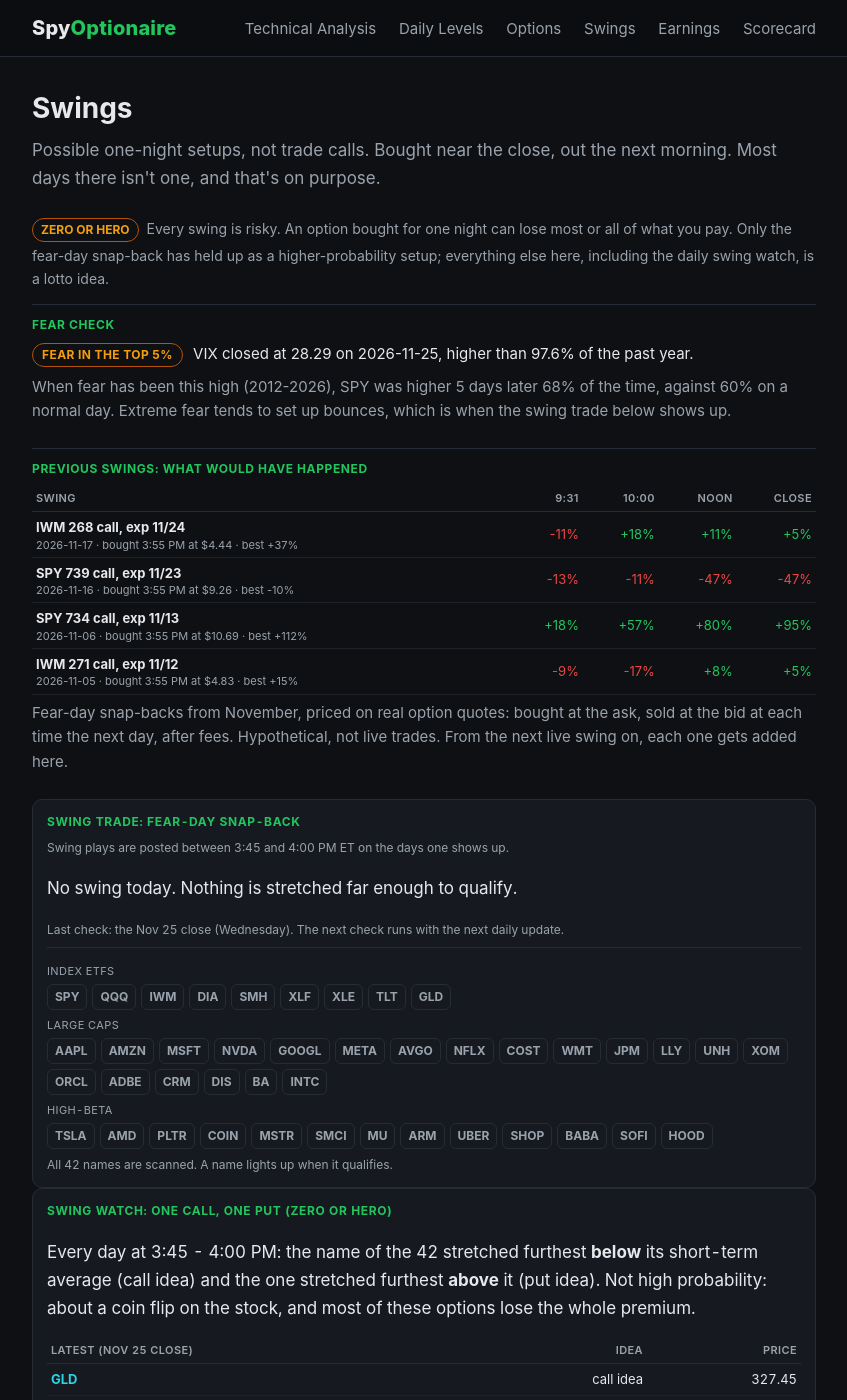
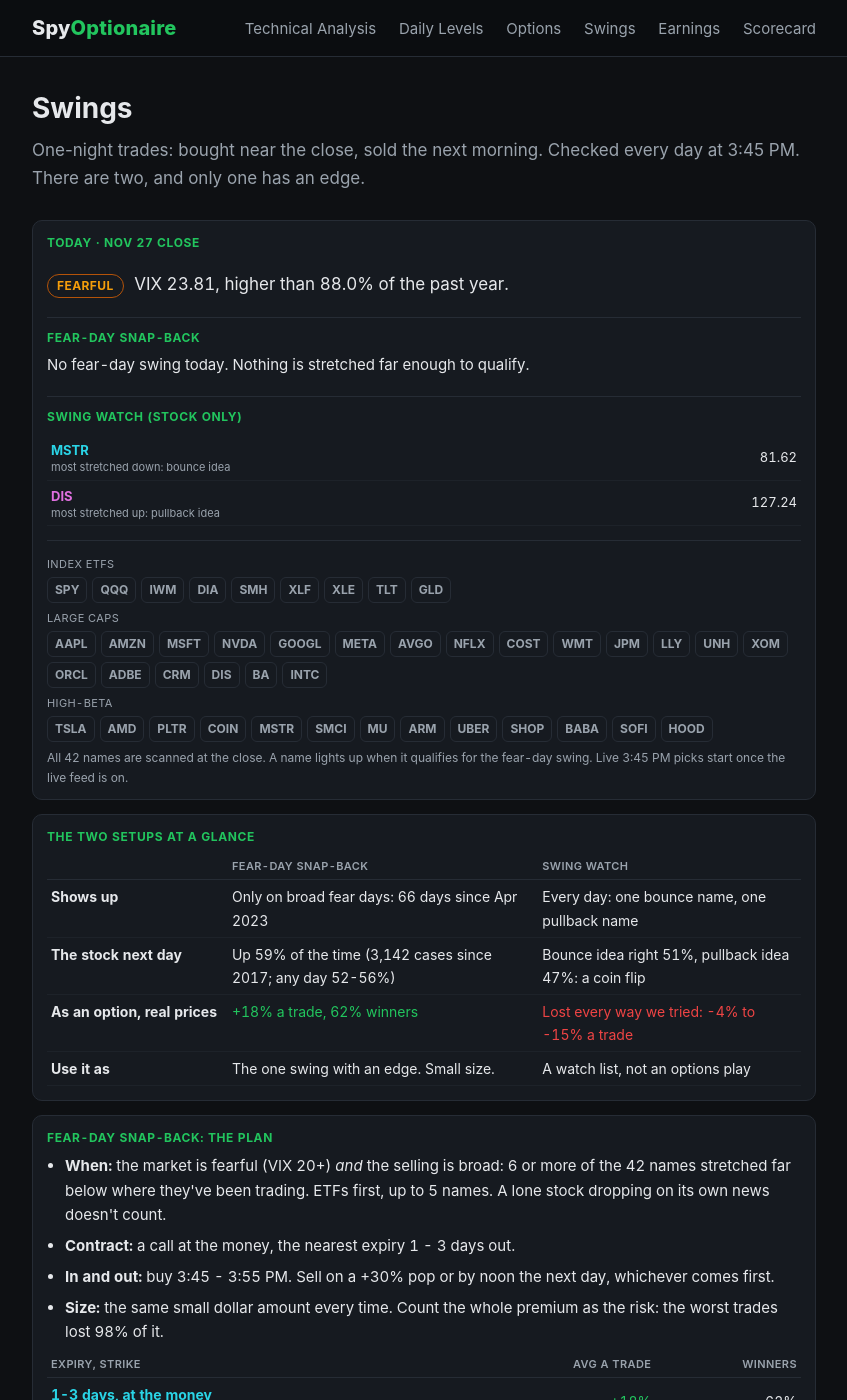
Before and after one commit to SpyOptionaire/spyoptionaire.github.io, a Jekyll site: the page built from swings.html, in a window 1280 px wide and 1400 px high. Shown: the whole window, without its empty margins (216-1063 px from the left). Built offline with Jekyll 4.4.1, drawn with Linux system fonts in a browser that asks for light colours; some of the changed text lies outside the part shown.

Commit message:
Swings page rebuilt: today's check, the two setups at a glance, the fear-day plan with real-fill results (same dollars per trade), November swings under the plan, swing watch as a stock watch
Co-Authored-By: Claude Opus 5.5 <noreply@anthropic.com>
Claude-Session: https://claude.ai/code/session_01EnXCpuWUg6oc66XeZWqt4P

```diff
--- /dev/null
+++ b/_data/swing_options.json
@@ -0,0 +1,67 @@
+{
+ "period": "Apr 2023 - Nov 2026",
+ "method": "Bought at the ask at 3:45 PM, sold at the bid the next day, $0.65 a contract each side, the same dollars on every trade.",
+ "fear": {
+  "days": 66,
+  "days_by_year": "8 / 10 / 21 / 27",
+  "trades": 281,
+  "avg": 18,
+  "med": 30,
+  "win": 62,
+  "worst": 98,
+  "years": [
+   {
+    "y": "2023",
+    "v": 26
+   },
+   {
+    "y": "2024",
+    "v": 35
+   },
+   {
+    "y": "2025",
+    "v": -8
+   },
+   {
+    "y": "2026",
+    "v": 31
+   }
+  ],
+  "contracts": [
+   {
+    "c": "1-3 days, at the money",
+    "plan": true,
+    "avg": 18,
+    "win": 62
+   },
+   {
+    "c": "1-3 days, 1 in the money",
+    "avg": 14,
+    "win": 62
+   },
+   {
+    "c": "3-6 days, 1 in the money",
+    "avg": -6,
+    "win": 50
+   },
+   {
+    "c": "7+ days, 1 in the money",
+    "avg": 2,
+    "win": 52
+   }
+  ],
+  "hold_close": 36
+ },
+ "watch": {
+  "call_lo": -4,
+  "call_hi": -15,
+  "put_lo": -8,
+  "put_hi": -15
+ },
+ "stock": {
+  "up": 59,
+  "cases": "3,142",
+  "since": "2017",
+  "base": "52-56%"
+ }
+}
--- a/_data/swings.json
+++ b/_data/swings.json
@@ -1,10 +1,10 @@
 {
  "built": "2026-11-27",
  "today": {
-  "date": "2026-11-25",
+  "date": "2026-11-27",
   "swings": [],
-  "no_swing": "No swing today. Nothing is stretched far enough to qualify.",
-  "checked": "the Nov 25 close (Wednesday). The next check runs with the next daily update."
+  "no_swing": "No fear-day swing today. Nothing is stretched far enough to qualify.",
+  "checked": "the Nov 27 close (Friday, half day). The next check runs with the next daily update."
  },
  "history": {
   "period": "Sep 2017 - Nov 2026",
@@ -59,48 +59,166 @@
  },
  "previous": [
   {
-   "date": "2026-11-17",
-   "ticker": "IWM",
-   "contract": "268 call, exp 11/24",
-   "bought": "3:55 PM at $4.44",
-   "o": -11,
-   "t10": 18,
-   "noon": 11,
-   "close": 5,
-   "best": 37
+   "date": "Nov 20",
+   "ticker": "GLD",
+   "contract": "323 call, exp 11/23",
+   "bought": "3:45 PM at $3.45",
+   "o": 314,
+   "t10": 273,
+   "noon": 273,
+   "close": 179,
+   "best": 316,
+   "plan": 314,
+   "cells": [
+    314,
+    273,
+    273,
+    179
+   ]
   },
   {
-   "date": "2026-11-16",
-   "ticker": "SPY",
-   "contract": "739 call, exp 11/23",
-   "bought": "3:55 PM at $9.26",
-   "o": -13,
-   "t10": -11,
-   "noon": -47,
-   "close": -47,
-   "best": -10
+   "date": "Nov 19",
+   "ticker": "DIA",
+   "contract": "491 call, exp 11/20",
+   "bought": "3:45 PM at $3.25",
+   "o": -33,
+   "t10": 29,
+   "noon": -71,
+   "close": null,
+   "best": 41,
+   "plan": 39,
+   "cells": [
+    -33,
+    29,
+    -71,
+    null
+   ]
   },
   {
-   "date": "2026-11-06",
-   "ticker": "SPY",
-   "contract": "734 call, exp 11/13",
-   "bought": "3:55 PM at $10.69",
-   "o": 18,
-   "t10": 57,
-   "noon": 80,
-   "close": 95,
-   "best": 112
+   "date": "Nov 18",
+   "ticker": "GLD",
+   "contract": "341 call, exp 11/19",
+   "bought": "3:45 PM at $2.78",
+   "o": -73,
+   "t10": -83,
+   "noon": -99,
+   "close": null,
+   "best": -73,
+   "plan": -99,
+   "cells": [
+    -73,
+    -83,
+    -99,
+    null
+   ]
   },
   {
-   "date": "2026-11-05",
-   "ticker": "IWM",
-   "contract": "271 call, exp 11/12",
-   "bought": "3:55 PM at $4.83",
+   "date": "Nov 17",
+   "ticker": "DIA",
+   "contract": "507 call, exp 11/20",
+   "bought": "3:45 PM at $4.50",
+   "o": -27,
+   "t10": -44,
+   "noon": -66,
+   "close": -73,
+   "best": -25,
+   "plan": -66,
+   "cells": [
+    -27,
+    -44,
+    -66,
+    -73
+   ]
+  },
+  {
+   "date": "Nov 16",
+   "ticker": "SPY",
+   "contract": "740 call, exp 11/17",
+   "bought": "3:45 PM at $3.48",
+   "o": -33,
+   "t10": -38,
+   "noon": -95,
+   "close": -100,
+   "best": -32,
+   "plan": -95,
+   "cells": [
+    -33,
+    -38,
+    -95,
+    -100
+   ]
+  },
+  {
+   "date": "Nov 6",
+   "ticker": "XLE",
+   "contract": "62 call, exp 11/9",
+   "bought": "3:45 PM at $0.56",
+   "o": -83,
+   "t10": -79,
+   "noon": -63,
+   "close": -91,
+   "best": -51,
+   "plan": -63,
+   "cells": [
+    -83,
+    -79,
+    -63,
+    -91
+   ]
+  },
+  {
+   "date": "Nov 5",
+   "ticker": "SMH",
+   "contract": "450 call, exp 11/6",
+   "bought": "3:45 PM at $11.70",
+   "o": 75,
+   "t10": 73,
+   "noon": 15,
+   "close": -1,
+   "best": 107,
+   "plan": 75,
+   "cells": [
+    75,
+    73,
+    15,
+    -1
+   ]
+  },
+  {
+   "date": "Nov 3",
+   "ticker": "INTC",
+   "contract": "61 call, exp 11/6",
+   "bought": "3:45 PM at $1.88",
+   "o": -61,
+   "t10": -53,
+   "noon": -70,
+   "close": -76,
+   "best": -36,
+   "plan": -70,
+   "cells": [
+    -61,
+    -53,
+    -70,
+    -76
+   ]
+  },
+  {
+   "date": "Nov 2",
+   "ticker": "QQQ",
+   "contract": "681 call, exp 11/3",
+   "bought": "3:45 PM at $5.97",
    "o": -9,
-   "t10": -17,
-   "noon": 8,
-   "close": 5,
-   "best": 15
+   "t10": -15,
+   "noon": 2,
+   "close": -26,
+   "best": 29,
+   "plan": 2,
+   "cells": [
+    -9,
+    -15,
+    2,
+    -26
+   ]
   }
  ],
  "lotto": [],
@@ -164,38 +282,56 @@
   }
  ],
  "fear": {
-  "pct": 97.6,
-  "asof": "2026-11-25",
-  "vix": 28.29,
-  "top5": true,
+  "pct": 88.0,
+  "asof": "2026-11-27",
+  "vix": 23.81,
+  "top5": false,
   "up": 68,
   "base": 60,
   "period": "2012-2026"
  },
  "log": [],
  "watch": {
-  "asof": "Nov 25",
+  "asof": "Nov 27",
   "latest": [
+   {
+    "date": "Nov 27",
+    "side": "call",
+    "sym": "MSTR",
+    "close": "81.62",
+    "move": null,
+    "best": null,
+    "result": "pending"
+   },
+   {
+    "date": "Nov 27",
+    "side": "put",
+    "sym": "DIS",
+    "close": "127.24",
+    "move": null,
+    "best": null,
+    "result": "pending"
+   }
+  ],
+  "recent": [
    {
     "date": "Nov 25",
     "side": "call",
     "sym": "GLD",
     "close": "327.45",
-    "move": null,
-    "best": null,
-    "result": "pending"
+    "move": "+2.12%",
+    "best": "+2.12%",
+    "result": "worked"
    },
    {
     "date": "Nov 25",
     "side": "put",
     "sym": "TLT",
     "close": "82.24",
-    "move": null,
-    "best": null,
-    "result": "pending"
-   }
-  ],
-  "recent": [
+    "move": "+1.18%",
+    "best": "+1.23%",
+    "result": "worked"
+   },
    {
     "date": "Nov 24",
     "side": "put",
@@ -267,24 +403,6 @@
     "move": "+2.84%",
     "best": "+5.13%",
     "result": "worked"
-   },
-   {
-    "date": "Nov 18",
-    "side": "put",
-    "sym": "DIS",
-    "close": "122.36",
-    "move": "+1.72%",
-    "best": "+1.95%",
-    "result": "worked"
-   },
-   {
-    "date": "Nov 18",
-    "side": "call",
-    "sym": "UNH",
-    "close": "349.91",
-    "move": "-5.55%",
-    "best": "+1.13%",
-    "result": "did not work"
    }
   ],
   "record": {
@@ -295,5 +413,6 @@
    "put_win": 47,
    "fear_win": 61.5
   }
- }
+ },
+ "previous_note": "November: 3 of 9 worked and the average was +4% a trade, carried by one +314% day. That's how this setup behaves: most days lose, a few pay big."
 }
--- a/assets/css/style.css
+++ b/assets/css/style.css
@@ -111,3 +111,4 @@ main > .ob { margin:14px 0; }
 .lgn { color:var(--muted); font-size:11px; text-transform:uppercase; letter-spacing:.5px; font-weight:700; }
 
 .lad.txt td { white-space:normal; } .lad.txt td:last-child { text-align:left; padding-left:12px; }
+.lad.glance th, .lad.glance td { text-align:left; white-space:normal; vertical-align:top; } .lad.glance td:first-child { width:24%; }
--- a/index.html
+++ b/index.html
@@ -25,8 +25,8 @@ title: SpyOptionaire
   </a>
   <a class="tile" href="{{ '/swings/' | relative_url }}">
     <span class="k">Swings</span>
-    <b>Possible one-night setups</b>
-    <span>Only on fearful, broad sell-off days, with the reason, a contract to look at and a running results log. Most days there isn't one.</span>
+    <b>One-night setups near the close</b>
+    <span>The fear-day snap-back, the one swing with an edge, plus a daily swing watch. Each with how it did on real option prices.</span>
   </a>
   <a class="tile" href="{{ '/earnings/' | relative_url }}">
     <span class="k">Earnings</span>
--- a/swings.html
+++ b/swings.html
@@ -1,46 +1,26 @@
 ---
 layout: default
 title: Swings
-description: Possible overnight swing setups - the fear-day snap-back when it fires, plus a daily zero-or-hero swing watch (one call, one put) - with the reason, a contract to look at, and what each would have done the next morning. Education only, never a trade call.
+description: One-night swing setups checked every day at 3:45 PM - the fear-day snap-back (the one with an edge) and the daily swing watch - with how each did on real option prices. Education only, never a trade call.
 permalink: /swings/
 ---
 {% assign S = site.data.swings %}
+{% assign O = site.data.swing_options %}
+{% assign F = S.fear %}
+{% assign W = S.watch %}
 {% assign H = S.history %}
-{% assign F = S.fear %}
 <section class="hero">
   <h1>Swings</h1>
-  <p>Possible one-night setups, not trade calls. Bought near the close, out the next morning. Most days there isn't one, and that's on purpose.</p>
+  <p>One-night trades: bought near the close, sold the next morning. Checked every day at 3:45 PM. There are two, and only one has an edge.</p>
 </section>
-<p class="pre"><span class="tag warn">ZERO OR HERO</span> Every swing is risky. An option bought for one night can lose most or all of what you pay. Only the fear-day snap-back has held up as a higher-probability setup; everything else here, including the daily swing watch, is a lotto idea.</p>
 
-{% if F %}
-<div class="ob">
-  <span class="k">Fear check</span>
-  <p>{% if F.top5 %}<span class="chip warn">FEAR IN THE TOP 5%</span> {% endif %}VIX closed at {{ F.vix }} on {{ F.asof }}, higher than {{ F.pct }}% of the past year.</p>
-  <p class="muted">When fear has been this high ({{ F.period }}), SPY was higher 5 days later {{ F.up }}% of the time, against {{ F.base }}% on a normal day. Extreme fear tends to set up bounces, which is when the swing trade below shows up.</p>
-</div>
-{% endif %}
+<div class="board one">
+<div class="card sw">
+  <span class="k">Today &middot; {{ S.today.checked | split: " (" | first | remove: "the " }}</span>
+  <p>{% if F.top5 %}<span class="chip warn">FEAR IN THE TOP 5%</span> {% elsif F.vix >= 20 %}<span class="chip warn">FEARFUL</span> {% else %}<span class="chip calm">CALM</span> {% endif %}VIX {{ F.vix }}, higher than {{ F.pct }}% of the past year.</p>
 
   <div class="ob">
-  <span class="k">Previous swings: what would have happened</span>
-  <table class="lad swt">
-    <thead><tr><th>Swing</th><th>9:31</th><th>10:00</th><th>Noon</th><th>Close</th></tr></thead>
-    <tbody>
-    {% for r in S.previous %}
-      <tr><td><b>{{ r.ticker }} {{ r.contract }}</b><i>{{ r.date }} &middot; bought {{ r.bought }} &middot; best {% if r.best >= 0 %}+{% endif %}{{ r.best }}%</i></td>
-        <td class="{% if r.o >= 0 %}up{% else %}dn{% endif %}">{% if r.o >= 0 %}+{% endif %}{{ r.o }}%</td>
-        <td class="{% if r.t10 >= 0 %}up{% else %}dn{% endif %}">{% if r.t10 >= 0 %}+{% endif %}{{ r.t10 }}%</td>
-        <td class="{% if r.noon >= 0 %}up{% else %}dn{% endif %}">{% if r.noon >= 0 %}+{% endif %}{{ r.noon }}%</td>
-        <td class="{% if r.close >= 0 %}up{% else %}dn{% endif %}">{% if r.close >= 0 %}+{% endif %}{{ r.close }}%</td></tr>
-    {% endfor %}
-    </tbody>
-  </table>
-  <p class="muted">Fear-day snap-backs from November, priced on real option quotes: bought at the ask, sold at the bid at each time the next day, after fees. Hypothetical, not live trades. From the next live swing on, each one gets added here.</p>
-</div>
-
-<div class="card sw">
-  <span class="k">Swing trade: fear-day snap-back</span>
-  <p class="asof">Swing plays are posted between 3:45 and 4:00 PM ET on the days one shows up.</p>
+    <span class="k">Fear-day snap-back</span>
     {% if S.today.swings.size > 0 %}
       {% for x in S.today.swings %}
       <div class="swi">
@@ -53,7 +33,15 @@ permalink: /swings/
     {% else %}
       <p class="big">{{ S.today.no_swing }}</p>
     {% endif %}
-  <p class="asof">Last check: {{ S.today.checked }}</p>
+  </div>
+
+  <div class="ob">
+    <span class="k">Swing watch (stock only)</span>
+    <table class="lad swt">
+      <tbody>{% for r in W.latest %}<tr class="{% if r.side == 'call' %}rs{% else %}rd{% endif %}"><td><b>{{ r.sym }}</b> <i>{% if r.side == 'call' %}most stretched down: bounce idea{% else %}most stretched up: pullback idea{% endif %}</i></td><td>{{ r.close }}</td></tr>{% endfor %}</tbody>
+    </table>
+  </div>
+
   {% assign hits = S.today.swings | map: "ticker" %}
   <div class="uni">
   {% for g in S.universe %}
@@ -61,46 +49,60 @@ permalink: /swings/
     <div class="uc">{% for t in g.tickers %}<span class="tk{% if hits contains t %} on{% endif %}">{{ t }}</span>{% endfor %}</div>
   {% endfor %}
   </div>
-  <p class="asof">All 42 names are scanned. A name lights up when it qualifies.</p>
+  <p class="asof">All 42 names are scanned at the close. A name lights up when it qualifies for the fear-day swing. Live 3:45 PM picks start once the live feed is on.</p>
 </div>
 
-<div class="card sw">
-  <span class="k">Swing watch: one call, one put (zero or hero)</span>
-  {% assign W = S.watch %}
-  <p>Every day at 3:45 - 4:00 PM: the name of the 42 stretched furthest <b>below</b> its short-term average (call idea) and the one stretched furthest <b>above</b> it (put idea). Not high probability: about a coin flip on the stock, and most of these options lose the whole premium.</p>
-  {% if W.latest.size > 0 %}
-  <table class="lad swt">
-    <thead><tr><th>Latest ({{ W.asof }} close)</th><th>Idea</th><th>Price</th></tr></thead>
-    <tbody>{% for r in W.latest %}<tr class="{% if r.side == 'call' %}rs{% else %}rd{% endif %}"><td><b>{{ r.sym }}</b></td><td>{{ r.side }} idea</td><td>{{ r.close }}</td></tr>{% endfor %}</tbody>
+<div class="card">
+  <span class="k">The two setups at a glance</span>
+  <table class="lad glance">
+    <thead><tr><th></th><th>Fear-day snap-back</th><th>Swing watch</th></tr></thead>
+    <tbody>
+      <tr><td><b>Shows up</b></td><td>Only on broad fear days: {{ O.fear.days }} days since Apr 2023</td><td>Every day: one bounce name, one pullback name</td></tr>
+      <tr><td><b>The stock next day</b></td><td>Up {{ O.stock.up }}% of the time ({{ O.stock.cases }} cases since {{ O.stock.since }}; any day {{ O.stock.base }})</td><td>Bounce idea right {{ W.record.call_win }}%, pullback idea {{ W.record.put_win }}%: a coin flip</td></tr>
+      <tr><td><b>As an option, real prices</b></td><td class="up">+{{ O.fear.avg }}% a trade, {{ O.fear.win }}% winners</td><td class="dn">Lost every way we tried: {{ O.watch.call_lo }}% to {{ O.watch.call_hi }}% a trade</td></tr>
+      <tr><td><b>Use it as</b></td><td>The one swing with an edge. Small size.</td><td>A watch list, not an options play</td></tr>
+    </tbody>
   </table>
-  <p class="asof">Example from the backtest scan. Live picks post here once the 3:45 PM scan runs on the live feed.</p>
-  {% endif %}
-  <table class="lad swt">
-    <thead><tr><th>Day (backtest)</th><th>Idea</th><th>Next day</th><th>Best</th></tr></thead>
-    <tbody>{% for r in W.recent %}<tr><td>{{ r.date }}</td><td><b>{{ r.sym }}</b> <i>{{ r.side }}</i></td><td class="{% if r.result == 'worked' %}up{% else %}dn{% endif %}">{{ r.move }}</td><td>{{ r.best }}</td></tr>{% endfor %}</tbody>
-  </table>
-  <p class="asof">Stock's move from the 4 PM close to the next close, in the idea's direction (put ideas count a drop as a gain). Backtest: call ideas worked {{ W.record.call_win }}% and put ideas {{ W.record.put_win }}% of {{ W.record.call_n }} days ({{ W.record.period }}). The fear-day snap-back: {{ W.record.fear_win }}%.</p>
 </div>
 
-<div class="ob">
-  <span class="k">How the swing trade works</span>
+<div class="card">
+  <span class="k">Fear-day snap-back: the plan</span>
   <ul class="plain">
-    <li><b>When:</b> only on days when the whole market is fearful <i>and</i> the selling is broad across many names, and only for names stretched unusually far below where they've been trading. Single-stock news drops don't count.</li>
-    <li><b>The idea:</b> a call bought near the close (3:45 - 3:55 PM) for a one-night bounce. It's not a multi-day hold.</li>
-    <li><b>The contract:</b> about 1 strike in the money, expiring in about 3 - 7 days rather than the next day. The next-day expiry is the lotto version.</li>
-    <li><b>Size:</b> a small, fixed slice of the account per swing day.</li>
+    <li><b>When:</b> the market is fearful (VIX 20+) <i>and</i> the selling is broad: 6 or more of the 42 names stretched far below where they've been trading. ETFs first, up to 5 names. A lone stock dropping on its own news doesn't count.</li>
+    <li><b>Contract:</b> a call at the money, the nearest expiry 1 - 3 days out.</li>
+    <li><b>In and out:</b> buy 3:45 - 3:55 PM. Sell on a +30% pop or by noon the next day, whichever comes first.</li>
+    <li><b>Size:</b> the same small dollar amount every time. Count the whole premium as the risk: the worst trades lost {{ O.fear.worst }}% of it.</li>
   </ul>
+  <table class="lad">
+    <thead><tr><th>Expiry, strike</th><th>Avg a trade</th><th>Winners</th></tr></thead>
+    <tbody>{% for r in O.fear.contracts %}<tr{% if r.plan %} class="rs"{% endif %}><td>{% if r.plan %}<b>{{ r.c }}</b> <i>the plan</i>{% else %}{{ r.c }}{% endif %}</td><td class="{% if r.avg >= 0 %}up{% else %}dn{% endif %}">{% if r.avg >= 0 %}+{% endif %}{{ r.avg }}%</td><td>{{ r.win }}%</td></tr>{% endfor %}</tbody>
+  </table>
+  <p class="asof">All out at +30% or noon. {{ O.fear.trades }} trades on fear days, {{ O.period }} (fear days a year: {{ O.fear.days_by_year }}). By year: {% for y in O.fear.years %}{{ y.y }} {% if y.v >= 0 %}+{% endif %}{{ y.v }}%{% unless forloop.last %}, {% endunless %}{% endfor %}. Holding to the next close averaged more (+{{ O.fear.hold_close }}%), but nearly all of it came from a few huge rebound days.</p>
 </div>
 
-<div class="ob">
-  <span class="k">How often the stock bounced ({{ H.period }})</span>
-  <table class="lad">
-    <thead><tr><th>Group</th><th>Up next day</th><th>Avg next day</th></tr></thead>
+<div class="card">
+  <span class="k">Recent fear-day swings: what the plan would have done</span>
+  <table class="lad swt">
+    <thead><tr><th>Swing</th><th>9:31</th><th>10:00</th><th>Noon</th><th>Close</th><th>Plan</th></tr></thead>
     <tbody>
-      <tr><td><b>All names</b></td><td>{{ H.up }}%</td><td>+{{ H.avg }}%</td></tr>
-      {% for g in H.groups %}<tr><td>{{ g.name }}</td><td>{{ g.up }}%</td><td>+{{ g.avg }}%</td></tr>{% endfor %}
+    {% for r in S.previous %}
+      <tr><td><b>{{ r.ticker }} {{ r.contract }}</b><i>{{ r.date }} &middot; bought {{ r.bought }} &middot; best {% if r.best >= 0 %}+{% endif %}{{ r.best }}%</i></td>
+        {% for v in r.cells %}{% if v == nil %}<td class="muted">expired</td>{% else %}<td class="{% if v >= 0 %}up{% else %}dn{% endif %}">{% if v >= 0 %}+{% endif %}{{ v }}%</td>{% endif %}{% endfor %}
+        <td class="{% if r.plan >= 0 %}up{% else %}dn{% endif %}"><b>{% if r.plan >= 0 %}+{% endif %}{{ r.plan }}%</b></td></tr>
+    {% endfor %}
     </tbody>
   </table>
-  <p class="muted">{{ H.cases }} cases on {{ H.days }} days. Buying any name on a fearful day was up the next day {{ H.base }} of the time.</p>
+  <p class="asof">The first name on each November fear day, with the plan's contract on real option quotes: bought at the ask at 3:45 PM, each column sold at the bid at that time the next day, after fees. "Plan" = out on a +30% pop or by noon. {{ S.previous_note }} Hypothetical, not live trades.</p>
 </div>
-<div class="note"><p>Swings are possible setups for education. They're not recommendations to buy or sell anything. Options can lose 100% of what you pay.</p></div>
+
+<div class="card">
+  <span class="k">Swing watch: the last few days</span>
+  <table class="lad swt">
+    <thead><tr><th>Name</th><th>Next day</th><th>Best</th></tr></thead>
+    <tbody>{% for r in W.recent %}<tr class="{% if r.side == 'call' %}rs{% else %}rd{% endif %}"><td><b>{{ r.sym }}</b> <i>{{ r.date }} &middot; {% if r.side == 'call' %}bounce idea{% else %}pullback idea{% endif %}</i></td><td class="{% if r.result == 'worked' %}up{% else %}dn{% endif %}">{{ r.move }}</td><td>{{ r.best }}</td></tr>{% endfor %}</tbody>
+  </table>
+  <p class="asof">The stock's move from the close to the next close, counted in the idea's direction. As options these lost: bounce calls {{ O.watch.call_lo }}% to {{ O.watch.call_hi }}% a trade and pullback puts {{ O.watch.put_lo }}% to {{ O.watch.put_hi }}%, whatever the expiry or exit. The stock is right about half the time, and the spread plus a night of time decay costs more than the move.</p>
+</div>
+</div>
+
+<div class="note"><p><b>How the option numbers are counted:</b> {{ O.method }} So a $600 contract doesn't count more than a $60 one. Backtests, not live trades.</p><p>Swings are possible setups for education. They're not recommendations to buy or sell anything. Options can lose 100% of what you pay.</p></div>
```
Lines whose indentation alone changed are shown as unchanged.
